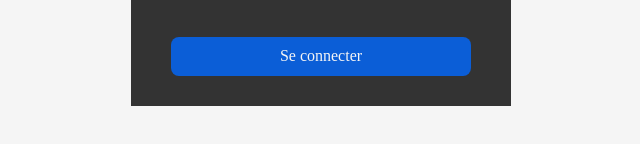
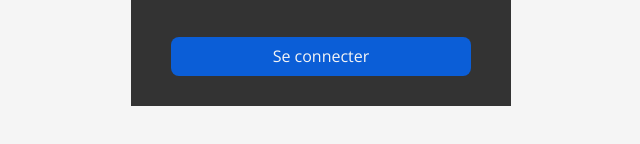
Before and after one commit to tdimnet/debuggez-l-interface-de-votre-site, a plain HTML site: page index.html in a window 1280 px wide. Shown: the part 506-650 px from the top of the page, 319-959 px from the left. Drawn offline with nearby package versions, Linux system fonts and the light colour scheme.

Commit message:
Ajout de la font-family pour la question 6 du quiz

```diff
--- a/css/main.css
+++ b/css/main.css
@@ -149,6 +149,7 @@ img {
     height: 39px;
     margin-top: 24px;
     width: 100%;
+    font-family: 'Open Sans', sans-serif;
 }
 
 /* Home Page */
--- a/index.html
+++ b/index.html
@@ -8,6 +8,8 @@
     <title>Façadia - Se connecter</title>
 
     <link rel="stylesheet" href="/css/normalize.css">
+    <link rel="preconnect" href="https://fonts.gstatic.com">
+    <link href="https://fonts.googleapis.com/css2?family=Open+Sans&display=swap" rel="stylesheet">
     <link rel="stylesheet" href="/css/main.css">
 </head>
 <body>
```
